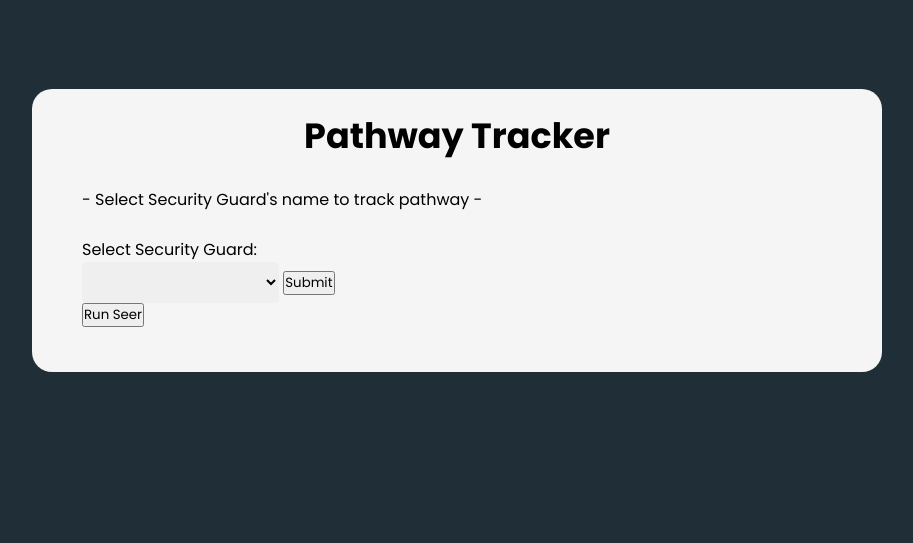
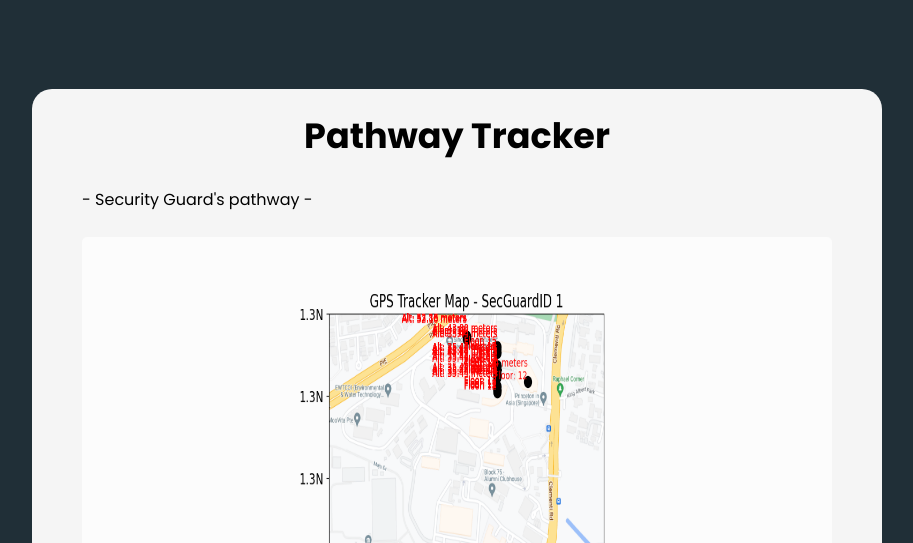
Before and after one commit to Lim-Jiaxian/SEER_GPS_Tracker, a PHP site: page / in a window 1280 px wide. Shown: the part 118-661 px from the top of the page, without its empty margins (183-1096 px from the left). Run offline with PHP 8.4, Linux system fonts and the light colour scheme; data that the repository does not hold is empty.

Commit message:
Splitting the SecGuardID gps pathway

```diff
--- a/index.php
+++ b/index.php
@@ -19,7 +19,7 @@ session_start();
 
 include_once("GeoDBConnection.php");
 
-$query = "SELECT SecGuardID, Name FROM secguard";
+$query = "SELECT * FROM secguard";
 $result = $conn->query($query);
 
 ?>
@@ -46,34 +46,14 @@ $result = $conn->query($query);
         <!--<img src="" height="250" width="600" class="center">
         <img src="" class="center">-->
         <p>
-            - Select Security Guard's name to track pathway -
+            -  Security Guard's pathway  -
         </p><br>
 
-        <label for="guard">Select Security Guard:</label>
-        <form action="" method="post">
-            <select required name="guard" id="guard">
-                <?php
-                // Check if there are any rows in the result set
-                if ($result->num_rows > 0) {
-                    // Loop through each row and generate an option element
-                    while ($row = $result->fetch_assoc()) {
-                        $id = $row['SecGuardID'];
-                        $name = $row['Name'];
-                        echo "<option value='$id'>$name</option>";
-                    }
-                }
-                else {
-                    echo "<option value='' disabled>No options available</option>";
-                }
 
-                // Close the database connection
-                $conn->close();
-                ?>
-            </select>
-            <input type="submit" value="Submit">
-        </form>
+
         <p>
-           <!-- <img src="Images/plot.png" alt="Image" width="100%" height="80%"> -->
+          <img src="Images\plot_SecGuardID_1.png" alt="Image" width="100%" height="80%">
+          <img src="Images\plot_SecGuardID_2.png" alt="Image" width="100%" height="80%">
         </p>
         <button onclick="runSeer()"> Run Seer </button>
         <br><br>
```
Also changed, not shown: Images/Individual_Plots/plot_SecGuardID_1.png (added), Images/Individual_Plots/plot_SecGuardID_2.png (added), Images/plot.png (deleted), Images/plot_SecGuardID_1.png (added), Images/plot_SecGuardID_2.png (added), 1 other file.
